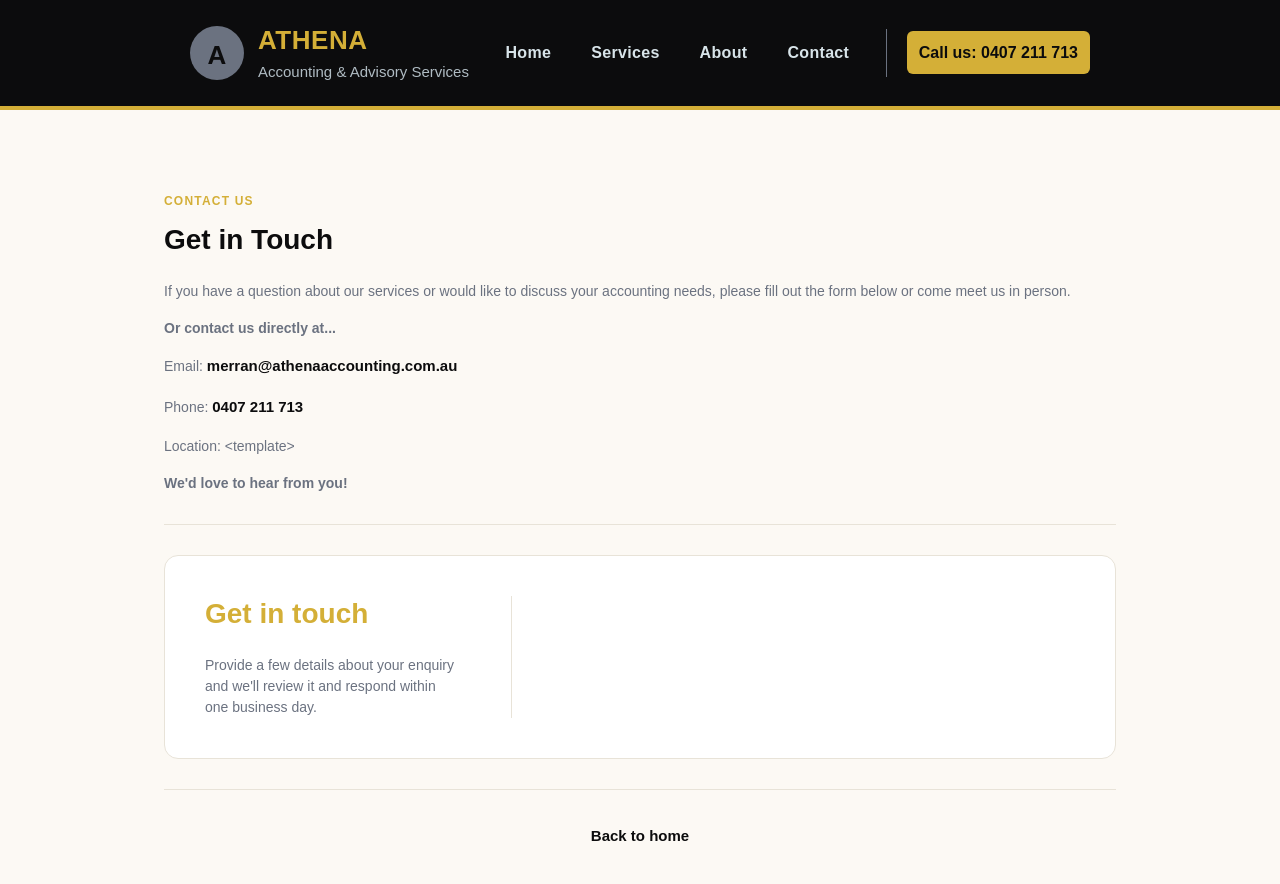
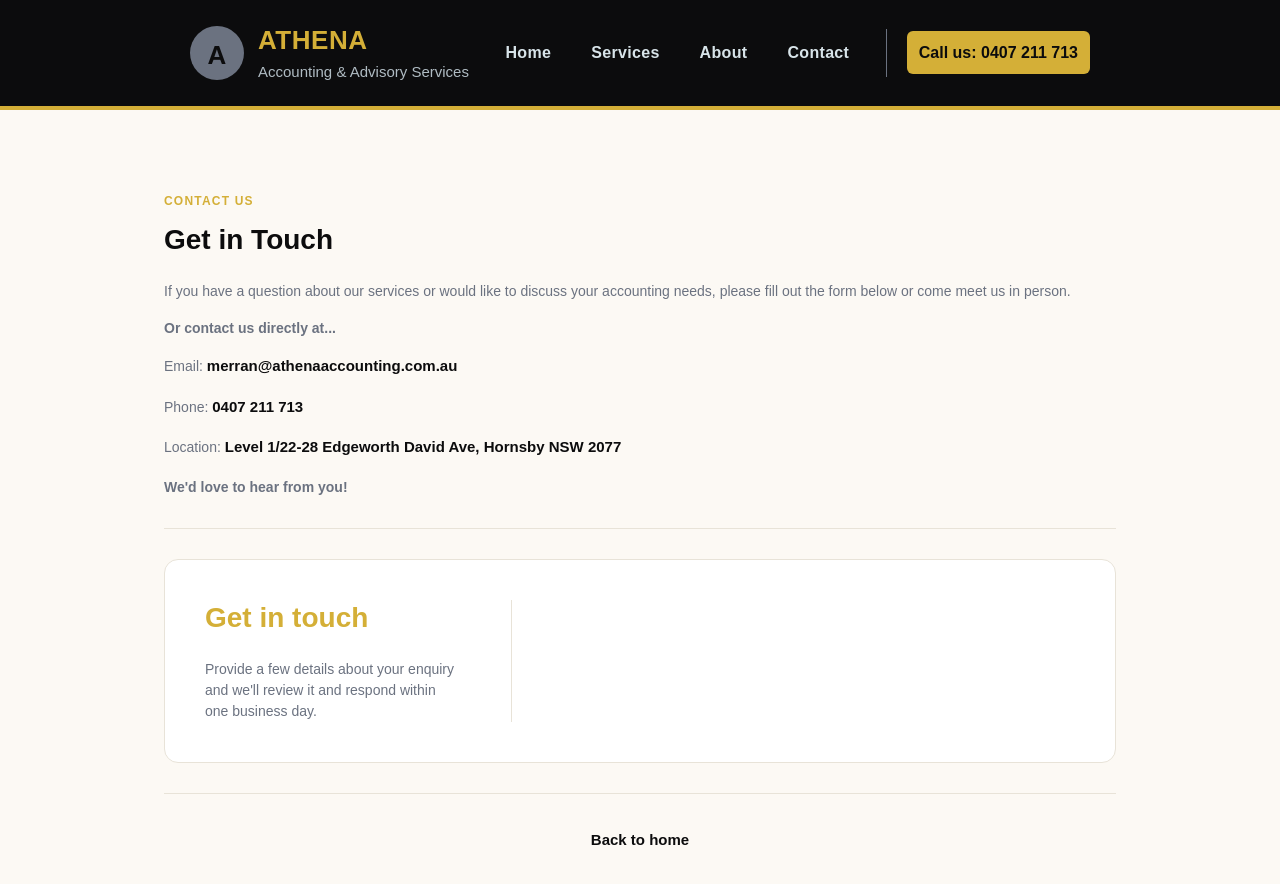
Before and after one commit to Merran-AthenaAccounting/AthenaAccounting, a Jekyll site: the page built from contact.html, in a window 1280 px wide and 900 px high. Shown: the top 884 px of the window. Built offline with Jekyll 4.4.1, drawn with Linux system fonts in a browser that asks for light colours; a script that is not in the unit is left out.

Commit message:
Add address

```diff
--- a/contact.html
+++ b/contact.html
@@ -26,10 +26,16 @@ title: Home
       <p>
         Phone:
         <a class="text-link text-link-inline"
-          href="tel:0407211713">0407 211 713</a>
+          href="tel:0407211713"
+        >0407 211 713</a>
       </p>
       <p>
-        Location: &lt;template&gt;
+        Location:
+        <a class="text-link text-link-inline"
+          href="https://www.google.com/maps/search/?api=1&query=Level+1%2F22-28+Edgeworth+David+Ave%2C+Hornsby+NSW+2077"
+          target="_blank"
+          rel="noopener noreferrer"
+        >Level 1/22-28 Edgeworth David Ave, Hornsby NSW 2077</a>
       </p>
 
       <p><strong>
```
